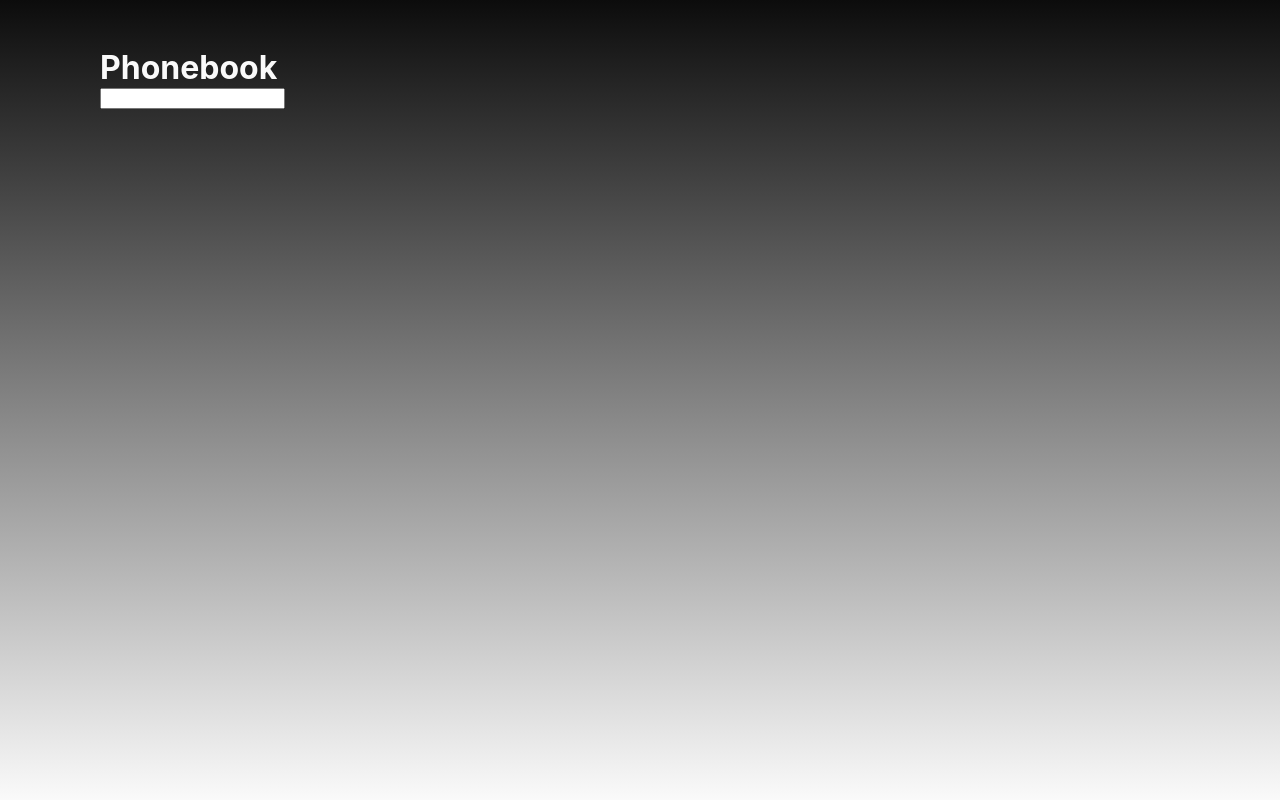
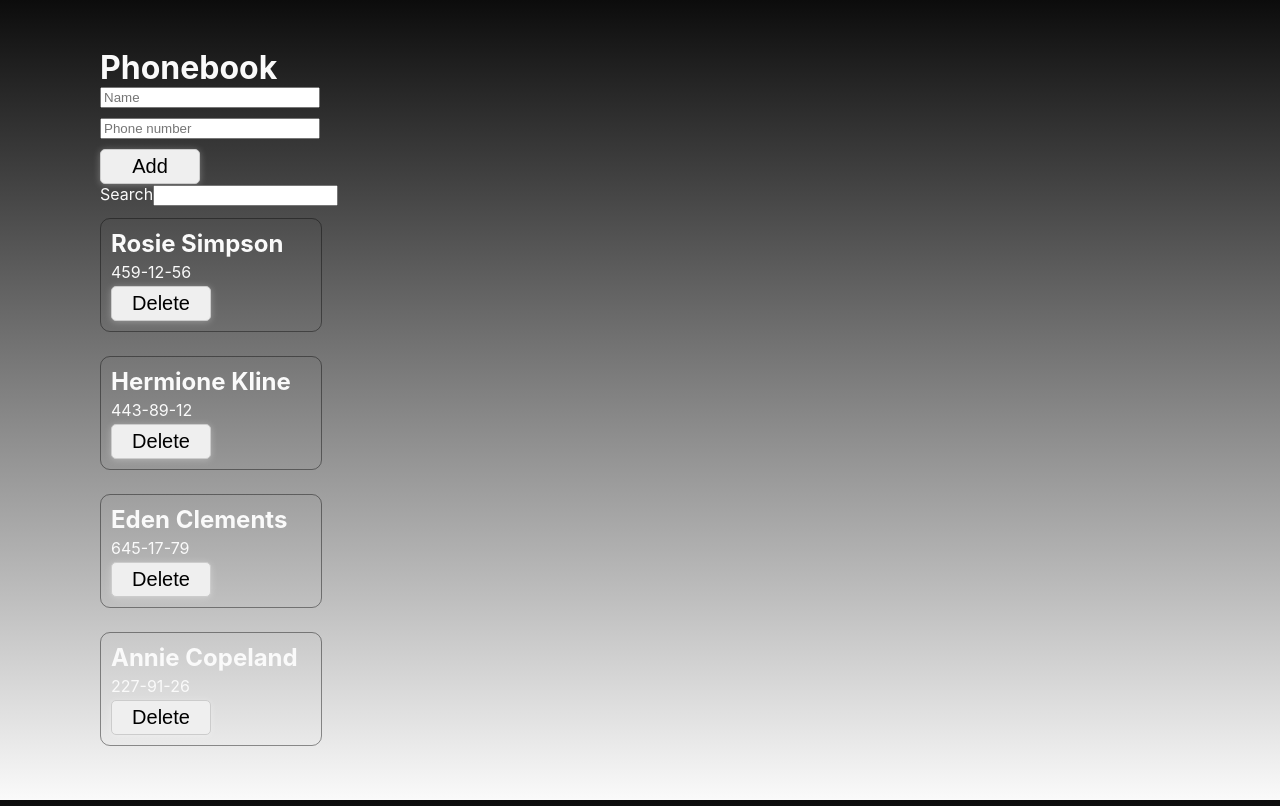
Before and after one commit to grizeus/goit-react-hw-08, a React (Vite) app: page / in a window 1280 px wide. Built offline with nearby package versions, Linux system fonts and the light colour scheme.

Commit message:
add adding & filtering contacts

```diff
--- a/src/components/App/App.jsx
+++ b/src/components/App/App.jsx
@@ -1,15 +1,36 @@
 // import css from './App.module.css'
-import ContactForm from '../ContactForm/ContactForm';
-import ContactList from '../ContactList/ContactList';
-import SearchBox from '../SearchBox/SearchBox';
+import { useState } from "react";
+import ContactForm from "../ContactForm/ContactForm";
+import ContactList from "../ContactList/ContactList";
+import SearchBox from "../SearchBox/SearchBox";
+import initialContacts from "../../data/contacts.json";
 
 function App() {
+  const [contacts, setContacts] = useState(initialContacts);
+  const [search, setSearch] = useState("");
+
+  const deleteContact = (contactID) => {
+    setContacts(prevContacts => {
+      return prevContacts.filter(contact => contact.id !== contactID);
+    });
+  };
+
+  const addContact = (newContact) => {
+    setContacts(prevContacts => {
+      return [...prevContacts, newContact];
+    });
+  };
+
+  const filteredContacts = contacts.filter(contact => {
+    return contact.name.toLowerCase().includes(search.toLowerCase());
+  });
+
   return (
     <div>
       <h1>Phonebook</h1>
-      <ContactForm />
-      <SearchBox />
-      <ContactList />
+      <ContactForm onAdd={addContact} />
+      <SearchBox value={search} onFilter={setSearch} />
+      <ContactList contacts={filteredContacts} handleDelete={deleteContact} />
     </div>
   );
 }
--- a/src/components/Contact/Contact.jsx
+++ b/src/components/Contact/Contact.jsx
@@ -1,9 +1,11 @@
-const Contact = ({ name, phone, email }) => {
+import css from "./Contact.module.css";
+
+const Contact = ({ id, name, phone, handleDelete }) => {
   return (
-    <div>
+    <div className={css.contact}>
       <h2>{name}</h2>
       <p>{phone}</p>
-      <p>{email}</p>
+      <button onClick={() => handleDelete(id)}>Delete</button>
     </div>
   );
 };
--- a/src/components/Contact/Contact.module.css
+++ b/src/components/Contact/Contact.module.css
@@ -0,0 +1,10 @@
+.contact {
+  width: 100%;
+  margin: 12px 0;
+  padding: 10px;
+  border: 1px solid #0a0a0a70;
+  border-radius: 10px;
+  display: flex;
+  flex-direction: column;
+  gap: 4px;
+}
--- a/src/components/ContactForm/ContactForm.jsx
+++ b/src/components/ContactForm/ContactForm.jsx
@@ -1,5 +1,22 @@
-const ContactForm = () => {
-  return <form></form>;
+const ContactForm = ({ onAdd }) => {
+  const handleSubmit = e => {
+    e.preventDefault();
+    onAdd({
+      id: Date.now(),
+      name: e.target.elements.name.value,
+      number: e.target.elements.number.value,
+    });
+    e.target.reset();
+  };
+  return (
+    <form style={{ display: "flex", flexDirection: "column", width: "220px", gap: "10px" }} onSubmit={handleSubmit}>
+      <input type="text" name="name" placeholder="Name" />
+      <input type="text" name="number" placeholder="Phone number" />
+      <button type="submit">
+        Add
+      </button>
+    </form>
+  );
 };
 
 export default ContactForm;
--- a/src/components/ContactList/ContactList.jsx
+++ b/src/components/ContactList/ContactList.jsx
@@ -1,5 +1,19 @@
-const ContactList = () => {
-  return <div></div>;
+import css from "./ContactList.module.css";
+import Contact from "../Contact/Contact";
+
+const ContactList = ({ contacts, handleDelete }) => {
+  return (
+    <div className={css.contactList}>
+      {contacts.map((contact) => (
+        <Contact
+          key={contact.id}
+          name={contact.name}
+          phone={contact.number}
+          handleDelete={handleDelete}
+        />
+      ))}
+    </div>
+  );
 };
 
 export default ContactList;
--- a/src/components/ContactList/ContactList.module.css
+++ b/src/components/ContactList/ContactList.module.css
@@ -0,0 +1,6 @@
+.contactList {
+  width: 200px;
+  display: flex;
+  flex-direction: column;
+  align-items: flex-start;
+}
--- a/src/components/SearchBox/SearchBox.jsx
+++ b/src/components/SearchBox/SearchBox.jsx
@@ -1,5 +1,17 @@
-const SearchBox = () => {
-  return <input type="text" />;
+const SearchBox = ({ value, onFilter }) => {
+  return (
+    <div>
+      <label htmlFor="search">
+        Search
+        <input
+          type="text"
+          name="search"
+          value={value}
+          onChange={e => onFilter(e.target.value)}
+        />
+      </label>
+    </div>
+  );
 };
 
 export default SearchBox;
--- /dev/null
+++ b/src/data/contacts.json
@@ -0,0 +1,7 @@
+
+  [
+    { "id": "id-1", "name": "Rosie Simpson", "number": "459-12-56" },
+    { "id": "id-2", "name": "Hermione Kline", "number": "443-89-12" },
+    { "id": "id-3", "name": "Eden Clements", "number": "645-17-79" },
+    { "id": "id-4", "name": "Annie Copeland", "number": "227-91-26" }
+  ]
```
